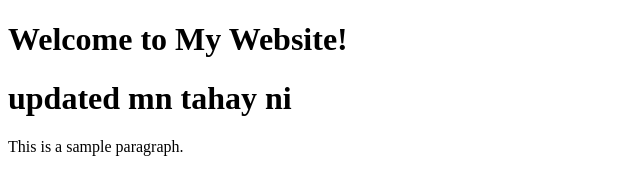
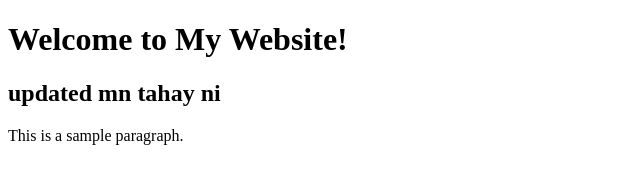
Before and after one commit to szage07/quizmo, a plain HTML site: page index.html in a window 1280 px wide. Shown: the whole page, without its empty margins (0-640 px from the left). Drawn offline with Linux system fonts and the light colour scheme.

Commit message:
ge utro ang headings

```diff
--- a/index.html
+++ b/index.html
@@ -5,7 +5,7 @@
 </head>
 <body>
     <h1>Welcome to My Website!</h1>
-    <h1>updated mn tahay ni</h1>
+    <h2>updated mn tahay ni</h2>
 
     <p>This is a sample paragraph.</p>
 </body>
```
